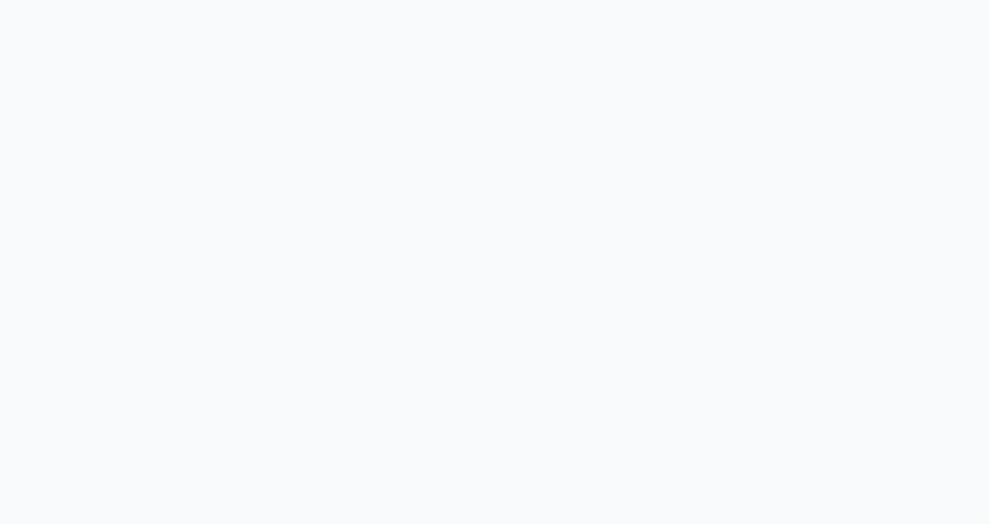
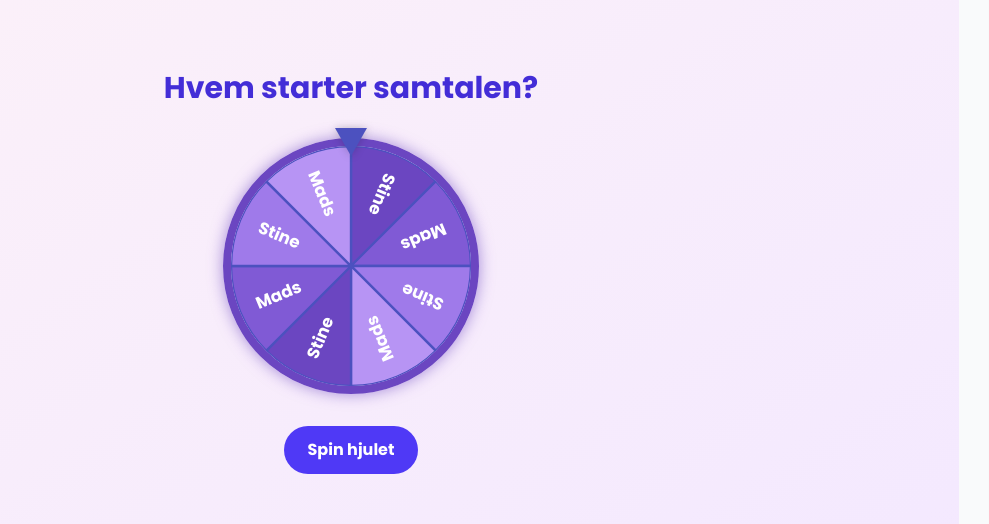
Before and after one commit to Online-Relation/test-deploy, a Next.js app: page /quiz/spin in a window 1280 px wide. Shown: the part 176-700 px from the top of the page, without its empty margins (289-1278 px from the left). Built offline with nearby package versions, Linux system fonts and the light colour scheme; no server answers; the database is empty.

Commit message:
Lykkehjul virker

```diff
--- /dev/null
+++ b/app/quiz/spin/page.tsx
@@ -0,0 +1,179 @@
+'use client';
+
+import React, { useState } from 'react';
+import { useRouter } from 'next/navigation';
+
+const SEGMENT_COUNT = 8;
+const SEGMENT_ANGLE = 360 / SEGMENT_COUNT;
+
+const colors = [
+  '#6B46C1', // stærk lilla (felt 1)
+  '#805AD5',
+  '#9F7AEA',
+  '#B794F4',
+  '#6B46C1', // stærk lilla (felt 5)
+  '#805AD5',
+  '#9F7AEA',
+  '#B794F4',
+];
+
+const labels = [
+  'Stine',
+  'Mads',
+  'Stine',
+  'Mads',
+  'Stine',
+  'Mads',
+  'Stine',
+  'Mads',
+];
+
+function polarToCartesian(cx: number, cy: number, radius: number, angleInDegrees: number) {
+  const angleInRadians = ((angleInDegrees - 90) * Math.PI) / 180.0;
+  return {
+    x: cx + radius * Math.cos(angleInRadians),
+    y: cy + radius * Math.sin(angleInRadians),
+  };
+}
+
+function describeArc(cx: number, cy: number, radius: number, startAngle: number, endAngle: number) {
+  const start = polarToCartesian(cx, cy, radius, endAngle);
+  const end = polarToCartesian(cx, cy, radius, startAngle);
+  const largeArcFlag = endAngle - startAngle <= 180 ? '0' : '1';
+
+  return [
+    `M ${cx} ${cy}`,
+    `L ${start.x} ${start.y}`,
+    `A ${radius} ${radius} 0 ${largeArcFlag} 0 ${end.x} ${end.y}`,
+    'Z',
+  ].join(' ');
+}
+
+export default function QuizSpin() {
+  const [rotation, setRotation] = useState(0);
+  const [isSpinning, setIsSpinning] = useState(false);
+  const [selectedIndex, setSelectedIndex] = useState<number | null>(null);
+  const router = useRouter();
+
+  const spinWheel = () => {
+    if (isSpinning) return;
+    setIsSpinning(true);
+
+    const extraSpins = 5; // antal hele omgange
+    const randomSegment = Math.floor(Math.random() * SEGMENT_COUNT);
+
+    // Beregn rotation så pilen peger på midten af segmentet (roterer mod uret)
+    const finalRotation =
+      360 * extraSpins + (360 - randomSegment * SEGMENT_ANGLE - SEGMENT_ANGLE / 2);
+
+    setRotation(finalRotation);
+    setSelectedIndex(randomSegment);
+
+    setTimeout(() => {
+      setIsSpinning(false);
+    }, 5000); // skal matche transition varighed
+  };
+
+  return (
+    <div className="min-h-screen flex flex-col items-center justify-center bg-gradient-to-br from-pink-50 to-purple-100 p-6">
+      <h1 className="text-3xl font-bold mb-8 text-indigo-700">Hvem starter samtalen?</h1>
+
+      <div className="relative w-64 h-64">
+  {/* Pil - fast position, peger nedad */}
+  <div
+  style={{
+    position: 'absolute',
+    top: '-10px',
+    left: '50%',
+    transform: 'translateX(-50%) rotate(180deg)', // Roteret 180 grader
+    width: 0,
+    height: 0,
+    borderLeft: '16px solid transparent',
+    borderRight: '16px solid transparent',
+    borderBottom: '28px solid #4C51BF',
+    zIndex: 10,
+    filter: 'drop-shadow(0 0 4px rgba(0,0,0,0.2))',
+  }}
+  aria-label="Pointer"
+/>
+
+
+        {/* Spinner hjul */}
+        <div
+  style={{
+    width: '256px',
+    height: '256px',
+    borderRadius: '50%',
+    border: '8px solid #6B46C1',
+    boxShadow: '0 0 15px rgba(107, 70, 193, 0.6)',
+    transition: isSpinning
+      ? 'transform 3s cubic-bezier(0.33, 1, 0.68, 1)'
+      : 'none',
+    transform: `rotate(${rotation}deg)`,
+  }}
+>
+
+          <svg
+            viewBox="0 0 200 200"
+            width="100%"
+            height="100%"
+            className="block"
+            style={{ borderRadius: '50%' }}
+          >
+            {Array.from({ length: SEGMENT_COUNT }).map((_, i) => {
+              const startAngle = i * SEGMENT_ANGLE;
+              const endAngle = startAngle + SEGMENT_ANGLE;
+              const path = describeArc(100, 100, 100, startAngle, endAngle);
+
+              const textAngle = startAngle + SEGMENT_ANGLE / 2;
+              const textPos = polarToCartesian(100, 100, 65, textAngle);
+
+              return (
+                <g key={i}>
+                  <path d={path} fill={colors[i]} stroke="#4C51BF" strokeWidth="2" />
+                  <text
+                    x={textPos.x}
+                    y={textPos.y}
+                    fill="white"
+                    fontWeight="bold"
+                    fontSize="14"
+                    textAnchor="middle"
+                    alignmentBaseline="middle"
+                    transform={`rotate(${textAngle + 90} ${textPos.x} ${textPos.y})`}
+                  >
+                    {labels[i]}
+                  </text>
+                </g>
+              );
+            })}
+          </svg>
+        </div>
+      </div>
+
+      <button
+        onClick={spinWheel}
+        disabled={isSpinning}
+        className={`mt-8 px-6 py-3 rounded-full font-semibold text-white transition ${
+          isSpinning ? 'bg-gray-400 cursor-not-allowed' : 'bg-indigo-600 hover:bg-indigo-700'
+        }`}
+      >
+        {isSpinning ? 'Spinner...' : 'Spin hjulet'}
+      </button>
+
+      {selectedIndex !== null && !isSpinning && (
+        <div className="mt-6 text-xl font-bold text-indigo-800">
+          {labels[selectedIndex]} skal starte samtalen!
+        </div>
+      )}
+
+      {selectedIndex !== null && !isSpinning && (
+        <button
+          onClick={() => router.push('/quiz/result')}
+          className="mt-4 bg-pink-600 hover:bg-pink-700 text-white font-semibold px-6 py-3 rounded-full shadow-lg transition"
+        >
+          Se resultater
+        </button>
+      )}
+    </div>
+  );
+}
```
